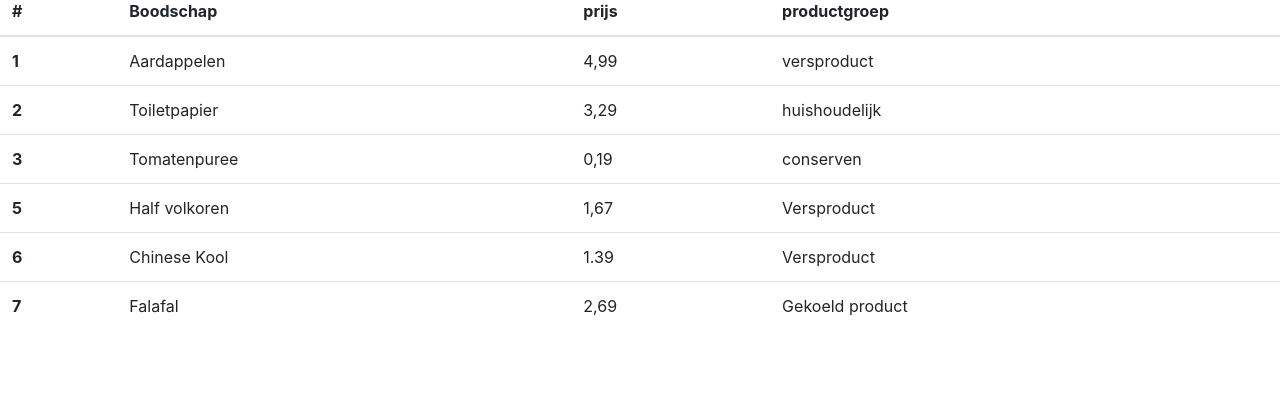
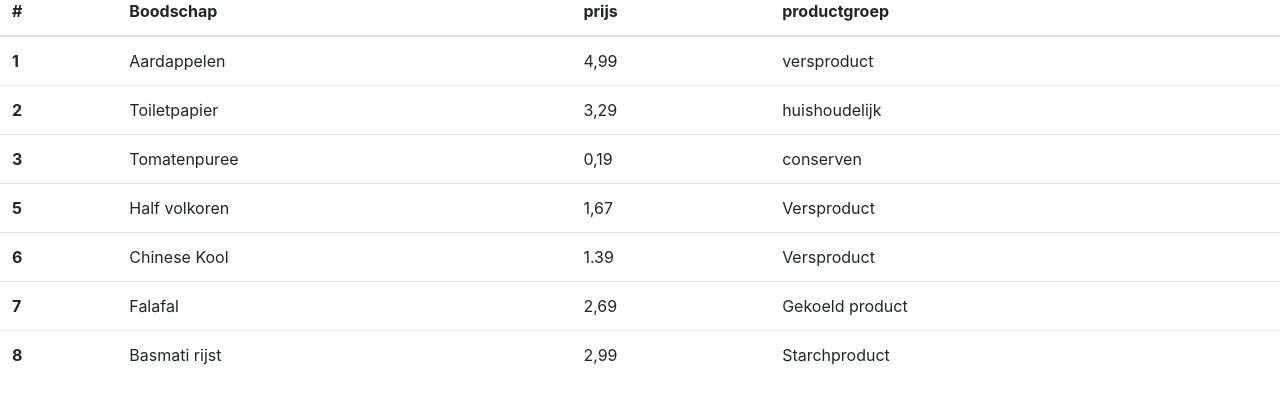
Before and after one commit to rra-am1a-2019/am1b-vebr-J1-P1-C2019, a plain HTML site: page index.html in a window 1280 px wide. Shown: the part 70-474 px from the top of the page. Drawn offline with nearby package versions, Linux system fonts and the light colour scheme.

Commit message:
Basmati rijst toegevoegd in de table

```diff
--- a/index.html
+++ b/index.html
@@ -59,6 +59,12 @@
           <td>2,69</td>
           <td>Gekoeld product</td>
         </tr>
+        <tr>
+          <th scope="row">8</th>
+          <td>Basmati rijst</td>
+          <td>2,99</td>
+          <td>Starchproduct</td>
+        </tr>
       </tbody>
     </table>
 
```
